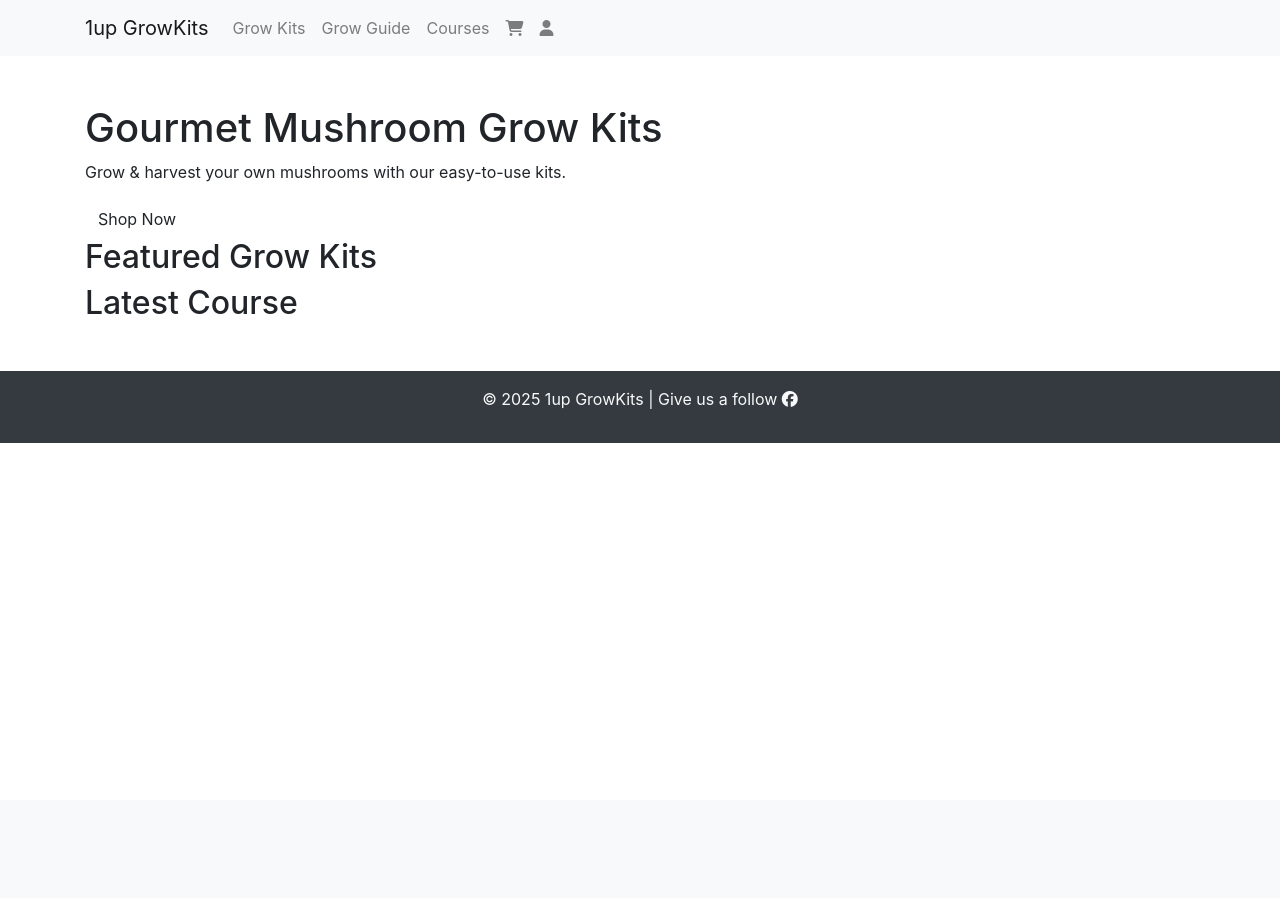
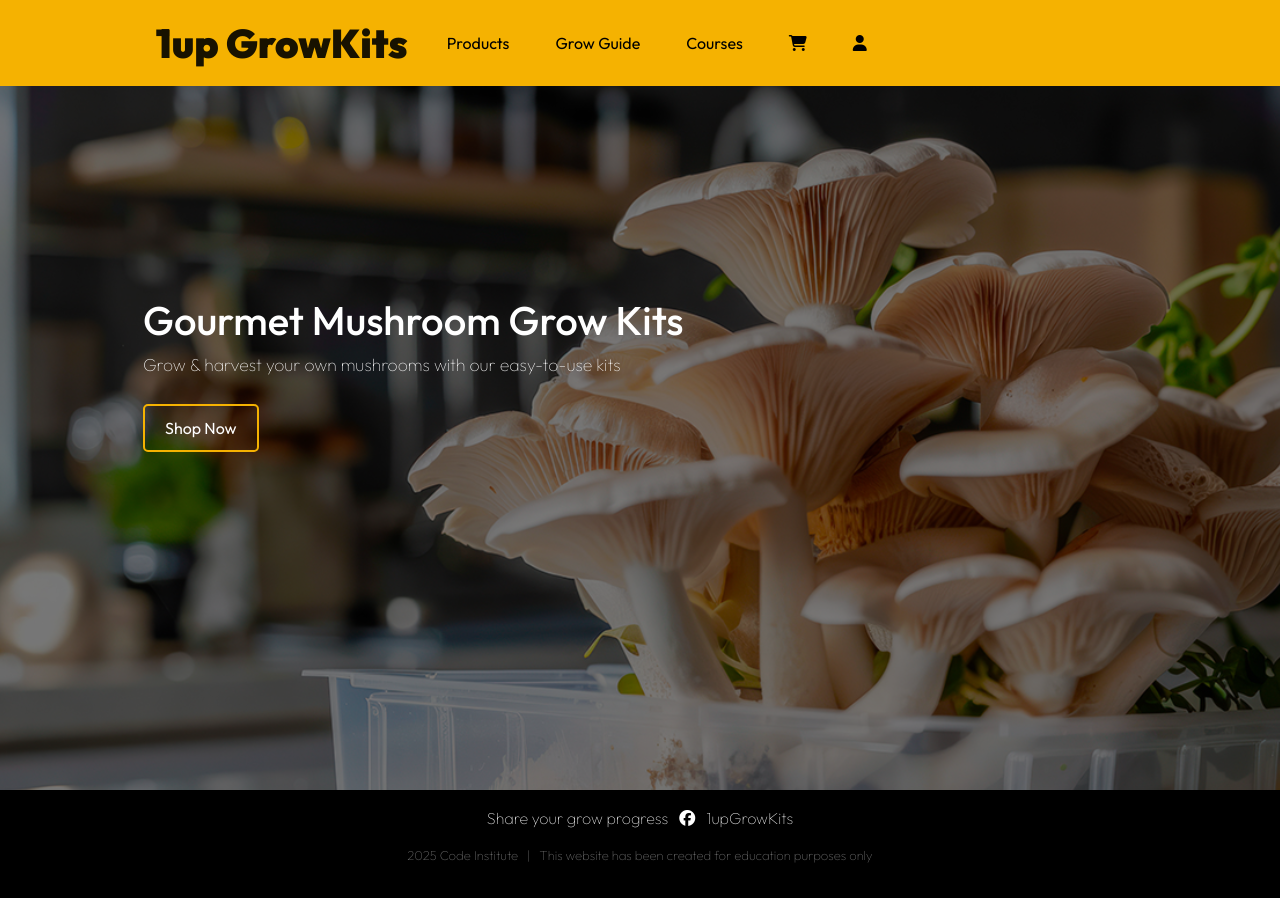
Before and after one commit to SchoemanClaudia/1up-growkits, a Django app: page / in a window 1280 px wide. Before the commit the page ends 443 px from the top, so only its background shows below. Run offline with Django 3.2, Linux system fonts and the light colour scheme; some libraries are stand-ins or nearby versions.

Commit message:
Style home page base.css

```diff
--- a/growkits/settings.py
+++ b/growkits/settings.py
@@ -149,6 +149,10 @@
 # https://docs.djangoproject.com/en/3.2/howto/static-files/
 
 STATIC_URL = '/static/'
+STATICFILES_DIRS = (os.path.join(BASE_DIR, 'static'),)
+
+MEDIA_URL = '/media/'
+MEDIA_ROOT = os.path.join(BASE_DIR, 'media')
 
 # Default primary key field type
 # https://docs.djangoproject.com/en/3.2/ref/settings/#default-auto-field
--- a/growkits/urls.py
+++ b/growkits/urls.py
@@ -15,9 +15,11 @@
 """
 from django.contrib import admin
 from django.urls import path, include
+from django.conf import settings
+from django.conf.urls.static import static
 
 urlpatterns = [
     path('admin/', admin.site.urls),
     path('accounts/', include('allauth.urls')),
     path('', include('home.urls')),
-]
+] + static(settings.MEDIA_URL, document_root=settings.MEDIA_ROOT)
--- a/home/templates/home/index.html
+++ b/home/templates/home/index.html
@@ -4,13 +4,12 @@
     <section class="hero">
         <div class="hero-text">
             <h1>Gourmet Mushroom Grow Kits</h1>
-            <p>Grow & harvest your own mushrooms with our easy-to-use kits.</p>
+            <p>Grow & harvest your own mushrooms with our easy-to-use kits</p>
             <a href="#" class="btn">Shop Now</a>
         </div>
     </section>
 
     <section class="featured-products">
-        <h2>Featured Grow Kits</h2>
         <div class="product-grid">
             {% for product in products %}
                 <div class="product-card">
@@ -23,7 +22,6 @@
         </div>
     </section>
     <section class="featured-products">
-        <h2>Latest Course</h2>
         <div class="product-grid">
             {% for product in products %}
                 <div class="product-card">
--- /dev/null
+++ b/static/css/base.css
@@ -0,0 +1,178 @@
+body {
+    position: relative;
+    background: url('/media/home-main-banner.jpg') no-repeat center center fixed;
+    background-size: cover;
+    color: #000000;
+    font-family: 'Outfit';
+}
+
+body::before {
+    content: "none";
+    position: absolute;
+    top: 0;
+    left: 0;
+    width: 100%;
+    height: 100%;
+    background: rgba(0, 0, 0, 0.5); /* Adjust the opacity and color */
+    z-index: -1;
+}
+
+a {
+    text-decoration-style: none;
+}
+
+header {
+    padding: 1rem 0;
+    text-align: center;
+}
+
+nav ul {
+    list-style: none;
+    padding: 0;
+}
+
+nav ul li {
+    display: inline;
+    margin: 0 15px;
+}
+
+nav ul li a {
+    color: #ffffff;
+    text-decoration: none;
+}
+
+.bg-light {
+    background-color: #f5b201 !important;
+}
+
+.navbar-brand {
+    font-size: 2.5em;
+    font-weight: 900;
+}
+
+.navbar-light .navbar-nav .nav-link {
+    color: #000000;
+}
+
+.navbar-nav:hover .nav-link:hover {
+    color: #000000;
+    font-weight: bold;
+    font-size: large;
+}
+
+.hero {
+    height: 60vh;
+    display: flex;
+    align-items: center;
+    justify-content: left;
+    text-align: left;
+    color: #ffffff;
+}
+
+.hero h1 {
+    font-size: 2.5rem;
+}
+
+.hero p {
+    font-weight: lighter;
+    font-size: 1.1rem;
+}
+
+i:hover {
+    font-size: larger;
+}
+
+.btn {
+    display: inline-block;
+    padding: 10px 20px;
+    background: none;
+    border-color: #f5b201;
+    border-width: 2px;
+    color: #ffffff;
+    text-decoration: none;
+    border-radius: 5px;
+    margin-top: 10px;
+}
+
+.btn:hover {
+    display: inline-block;
+    padding: 10px 20px;
+    background: #f5b201;
+    color: #000000;
+    text-decoration: none;
+    border-radius: 5px;
+    margin-top: 10px;
+}
+
+.featured-products {
+    text-align: left;
+    padding: 2rem;
+}
+
+.product-grid {
+    display: flex;
+    justify-content: center;
+    gap: 20px;
+    flex-wrap: wrap;
+}
+
+.product-card {
+    padding: 15px;
+    border-radius: 5px;
+    box-shadow: 0px 0px 10px rgba(0, 0, 0, 0.1);
+    text-align: center;
+}
+
+.product-card img {
+    max-width: 100%;
+    border-radius: 5px;
+}
+
+footer {
+    text-align: center;
+    padding: 1rem;
+    margin-top: 20px;
+}
+
+hr {
+    border: .25px solid #f5b201;
+    width: 30%;
+}
+
+.footer-text-small {
+    font-size: small;
+    color: rgba(255, 255, 255, 0.5)
+}
+
+.text-light {
+    color: #ffffff !important;
+    font-weight: lighter;
+}
+
+.bg-dark {
+    background-color: #000000 !important;
+}
+
+/* Media Queries */
+
+/* Slightly larger container on xl screens */
+@media (min-width: 1200px) {
+    .container {
+      max-width: 80%;
+    }
+  }
+
+  /* fixed top navbar only on medium and up */
+  @media (min-width: 992px) {
+      .fixed-top-desktop-only {
+          position: fixed;
+          top: 0;
+          right: 0;
+          left: 0;
+          z-index: 1030;
+      }
+
+      .header-container {
+          padding-top: 164px;
+      }
+  }
--- a/templates/base.html
+++ b/templates/base.html
@@ -1,14 +1,16 @@
 {% load static %}
 
-<!doctype html>
+<!DOCTYPE html>
 <html lang="en">
   <head>
-
     <!-- Required meta tags -->
     {% block meta %}
-        <meta charset="utf-8">
-        <meta http-equiv="X-UA-Compatible" content="ie=edge">
-        <meta name="viewport" content="width=device-width, initial-scale=1, shrink-to-fit=no">
+    <meta charset="utf-8" />
+    <meta http-equiv="X-UA-Compatible" content="ie=edge" />
+    <meta
+      name="viewport"
+      content="width=device-width, initial-scale=1, shrink-to-fit=no"
+    />
     {% endblock %}
 
     {% block extra_meta %}
@@ -16,7 +18,19 @@
 
     <!-- Bootstrap CSS -->
     {% block corecss %}
-        <link rel="stylesheet" href="https://stackpath.bootstrapcdn.com/bootstrap/4.4.1/css/bootstrap.min.css" integrity="sha384-Vkoo8x4CGsO3+Hhxv8T/Q5PaXtkKtu6ug5TOeNV6gBiFeWPGFN9MuhOf23Q9Ifjh" crossorigin="anonymous">
+    <link
+      rel="stylesheet"
+      href="https://stackpath.bootstrapcdn.com/bootstrap/4.4.1/css/bootstrap.min.css"
+      integrity="sha384-Vkoo8x4CGsO3+Hhxv8T/Q5PaXtkKtu6ug5TOeNV6gBiFeWPGFN9MuhOf23Q9Ifjh"
+      crossorigin="anonymous"
+    />
+    <link rel="preconnect" href="https://fonts.googleapis.com" />
+    <link rel="preconnect" href="https://fonts.gstatic.com" crossorigin />
+    <link
+      href="https://fonts.googleapis.com/css2?family=Outfit:wght@100..900&display=swap"
+      rel="stylesheet"
+    />
+    <link rel="stylesheet" href="{% static 'css/base.css' %}" />
     {% endblock %}
 
     {% block extra_css %}
@@ -25,34 +39,58 @@
     <!-- jQuery and Bootstrap Bundle (includes Popper) -->
     {% block corejs %}
     <!-- jQuery library must be loaded before Popper and Bootstrap for everything to work correctly -->
-        <script src="https://cdn.jsdelivr.net/npm/jquery@3.5.1/dist/jquery.min.js" integrity="sha256-9/aliU8dGd2tb6OSsuzixeV4y/faTqgFtohetphbbj0=" crossorigin="anonymous"></script>
-        <script src="https://cdn.jsdelivr.net/npm/popper.js@1.16.0/dist/umd/popper.min.js" integrity="sha384-Q6E9RHvbIyZFJoft+2mJbHaEWldlvI9IOYy5n3zV9zzTtmI3UksdQRVvoxMfooAo" crossorigin="anonymous"></script>
-        <script src="https://stackpath.bootstrapcdn.com/bootstrap/4.4.1/js/bootstrap.min.js" integrity="sha384-wfSDF2E50Y2D1uUdj0O3uMBJnjuUD4Ih7YwaYd1iqfktj0Uod8GCExl3Og8ifwB6" crossorigin="anonymous"></script>
-        <script src="https://kit.fontawesome.com/49f8c5c44f.js" crossorigin="anonymous"></script>
-    {% endblock %}
-
-    {% block extra_js %}
-    {% endblock %}
+    <script
+      src="https://cdn.jsdelivr.net/npm/jquery@3.5.1/dist/jquery.min.js"
+      integrity="sha256-9/aliU8dGd2tb6OSsuzixeV4y/faTqgFtohetphbbj0="
+      crossorigin="anonymous"
+    ></script>
+    <script
+      src="https://cdn.jsdelivr.net/npm/popper.js@1.16.0/dist/umd/popper.min.js"
+      integrity="sha384-Q6E9RHvbIyZFJoft+2mJbHaEWldlvI9IOYy5n3zV9zzTtmI3UksdQRVvoxMfooAo"
+      crossorigin="anonymous"
+    ></script>
+    <script
+      src="https://stackpath.bootstrapcdn.com/bootstrap/4.4.1/js/bootstrap.min.js"
+      integrity="sha384-wfSDF2E50Y2D1uUdj0O3uMBJnjuUD4Ih7YwaYd1iqfktj0Uod8GCExl3Og8ifwB6"
+      crossorigin="anonymous"
+    ></script>
+    <script
+      src="https://kit.fontawesome.com/49f8c5c44f.js"
+      crossorigin="anonymous"
+    ></script>
+    {% endblock %} {% block extra_js %} {% endblock %}
 
     <title>1up GrowKits {% block extra_title %}{% endblock %}</title>
   </head>
   <body>
-
     {% block page_header %}
     <!-- Navigation -->
     <nav class="navbar navbar-expand-lg navbar-light bg-light">
       <div class="container">
         <a class="navbar-brand" href="{% url 'home' %}">1up GrowKits</a>
-            <button class="navbar-toggler" type="button" data-toggle="collapse" data-target="#navbarNav">
+        <button
+          class="navbar-toggler"
+          type="button"
+          data-toggle="collapse"
+          data-target="#navbarNav"
+        >
           <span class="navbar-toggler-icon"></span>
         </button>
         <div class="collapse navbar-collapse" id="navbarNav">
           <ul class="navbar-nav ms-auto">
-                    <li class="nav-item"><a class="nav-link" href="#">Grow Kits</a></li>
-                    <li class="nav-item"><a class="nav-link" href="#">Grow Guide</a></li>
+            <li class="nav-item"><a class="nav-link" href="#">Products</a></li>
+            <li class="nav-item">
+              <a class="nav-link" href="#">Grow Guide</a>
+            </li>
             <li class="nav-item"><a class="nav-link" href="#">Courses</a></li>
-                    <li class="nav-item"><a class="nav-link" href="#"><i class="fa-solid fa-cart-shopping"></i></a></li>
-                    <li class="nav-item"><a class="nav-link" href="#"><i class="fa-solid fa-user"></i></a></li>
+            <li class="nav-item">
+              <a class="nav-link" href="#"
+                ><i class="fa-solid fa-cart-shopping"></i
+              ></a>
+            </li>
+            <li class="nav-item">
+              <a class="nav-link" href="#"><i class="fa-solid fa-user"></i></a>
+            </li>
           </ul>
         </div>
       </div>
@@ -67,11 +105,18 @@
 
     <!-- Footer -->
     <footer class="bg-dark text-light text-center py-3">
-        <p>© 2025 1up GrowKits | <a href="https://www.facebook.com/" target="_blank" class="text-light">Give us a follow  <i class="fa-brands fa-facebook"></i></a></p>
+      <p>
+          Share your grow progress &nbsp; <a href="https://www.facebook.com/" target="_blank" class="text-light">
+            <i class="fa-brands fa-facebook"></i></a>
+        &nbsp; 1upGrowKits
+      </p>
+      <p class="footer-text-small">
+        2025 Code Institute &nbsp; | &nbsp; This website has been created for
+        education purposes only
+      </p>
     </footer>
 
     {% block postloadjs %}
     {% endblock %}
-
   </body>
 </html>
```
Also changed, not shown: media/home-main-banner.jpg (added). Lines whose indentation alone changed are shown as unchanged.
